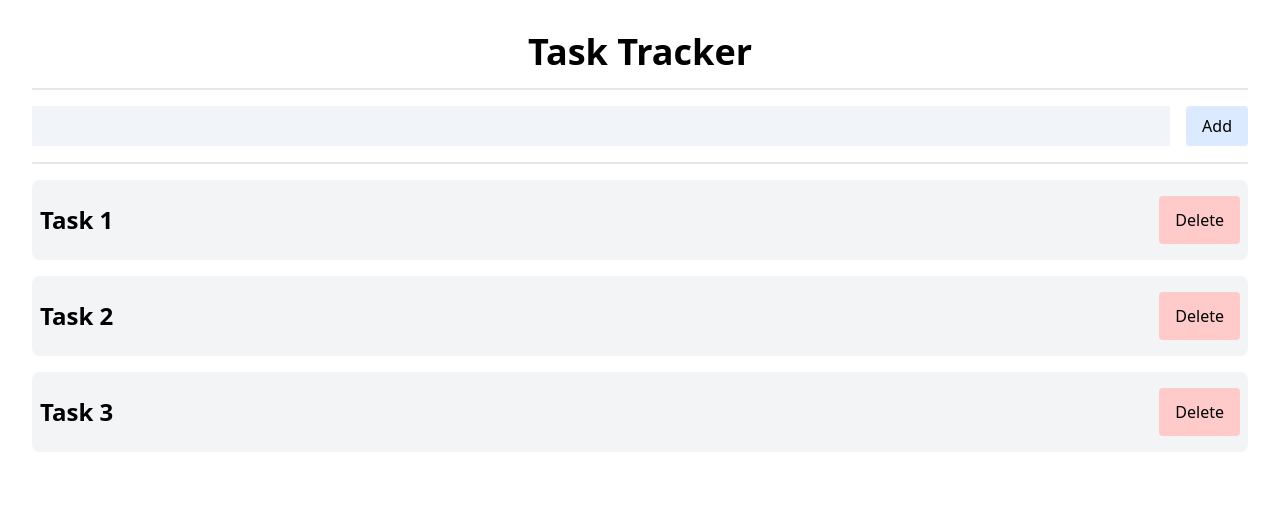
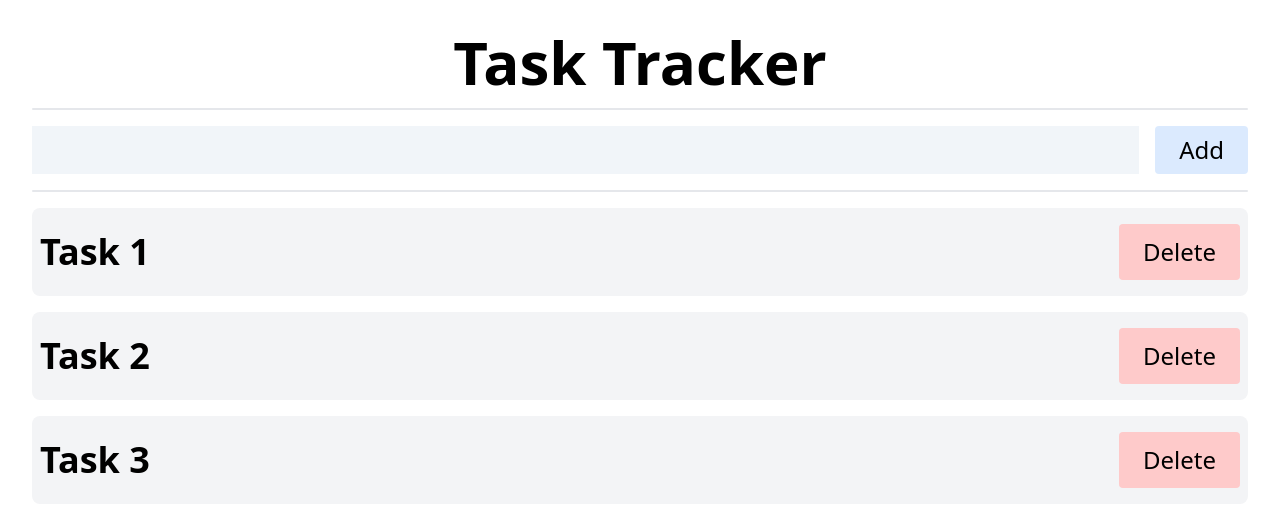
Before and after one commit to pixelzee3/vue-task-tracker, a Vue app: page / in a window 1280 px wide. Shown: the top 526 px of the page. Built offline with nearby package versions, Linux system fonts and the light colour scheme.

Commit message:
Made responsive for tablets.

```diff
--- a/src/AddTask.vue
+++ b/src/AddTask.vue
@@ -10,11 +10,15 @@ const taskName = ref('');
       @submit.prevent="taskName ? $emit('add', taskName) : null"
     >
       <input
-        class="w-full grow bg-slate-100 p-2"
+        class="w-full grow bg-slate-100 p-2 md:text-2xl"
         type="text"
         v-model="taskName"
       />
-      <input type="submit" value="Add" class="rounded bg-blue-100 px-4" />
+      <input
+        type="submit"
+        value="Add"
+        class="rounded bg-blue-100 px-4 md:px-6 md:text-2xl"
+      />
     </form>
   </div>
 </template>
--- a/src/App.vue
+++ b/src/App.vue
@@ -22,7 +22,7 @@ const tasks = ref([
 ]);
 
 function completeTask(taskID) {
-  tasks.value = tasks.value.map(task => {
+  tasks.value = tasks.value.map((task) => {
     if (task.id === taskID) {
       task.completed = !task.completed;
     }
@@ -31,12 +31,12 @@ function completeTask(taskID) {
 }
 
 function deleteTask(taskID) {
-  tasks.value = tasks.value.filter(task => task.id !== taskID);
+  tasks.value = tasks.value.filter((task) => task.id !== taskID);
 }
 
 function addTask(taskName) {
-  console.log(`Adding task: ${taskName}`);
-  const taskID = tasks.value.reduce((maxID, task) => Math.max(maxID, task.id), 0) + 1;
+  const taskID =
+    tasks.value.reduce((maxID, task) => Math.max(maxID, task.id), 0) + 1;
   tasks.value = [
     ...tasks.value,
     {
@@ -49,10 +49,12 @@ function addTask(taskName) {
 </script>
 <template>
   <div>
-    <h1 class="mt-8 text-center text-4xl font-bold">Task Tracker</h1>
-    <div class="border-t-2 rounded mx-8 my-4"></div>
+    <h1 class="mt-8 text-center text-4xl font-bold md:text-6xl">
+      Task Tracker
+    </h1>
+    <div class="mx-8 my-4 rounded border-t-2"></div>
     <AddTask @add="addTask"></AddTask>
-    <div class="border-t-2 rounded mx-8 my-4"></div>
+    <div class="mx-8 my-4 rounded border-t-2"></div>
     <TaskList :tasks="tasks" @complete="completeTask" @delete="deleteTask" />
   </div>
 </template>
--- a/src/TaskList.vue
+++ b/src/TaskList.vue
@@ -13,15 +13,20 @@ const props = defineProps({
     <div
       v-for="task in props.tasks"
       :key="task.id"
-      class="mt-4 flex justify-between rounded-lg px-2 py-4 first:mt-0 transition-all delay-50"
+      class="delay-50 mt-4 flex justify-between rounded-lg px-2 py-4 transition-all first:mt-0"
       :class="{
         'bg-green-100': task.completed,
         'bg-gray-100': !task.completed,
       }"
       @click="$emit('complete', task.id)"
     >
-      <h2 class="my-2 text-2xl font-semibold">{{ task.title }}</h2>
-      <button class="rounded bg-red-200 px-4" @click.stop="$emit('delete', task.id)">Delete</button>
+      <h2 class="my-2 text-2xl font-semibold md:text-4xl">{{ task.title }}</h2>
+      <button
+        class="rounded bg-red-200 px-4 md:px-6 md:text-2xl"
+        @click.stop="$emit('delete', task.id)"
+      >
+        Delete
+      </button>
     </div>
   </div>
 </template>
```
